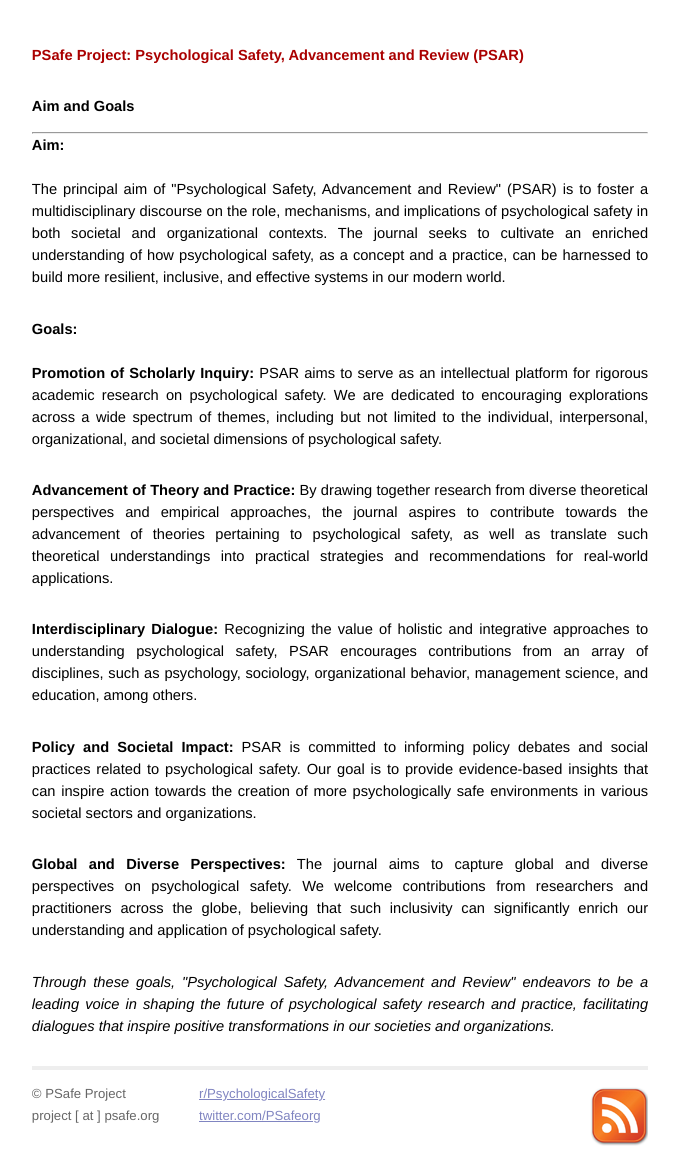
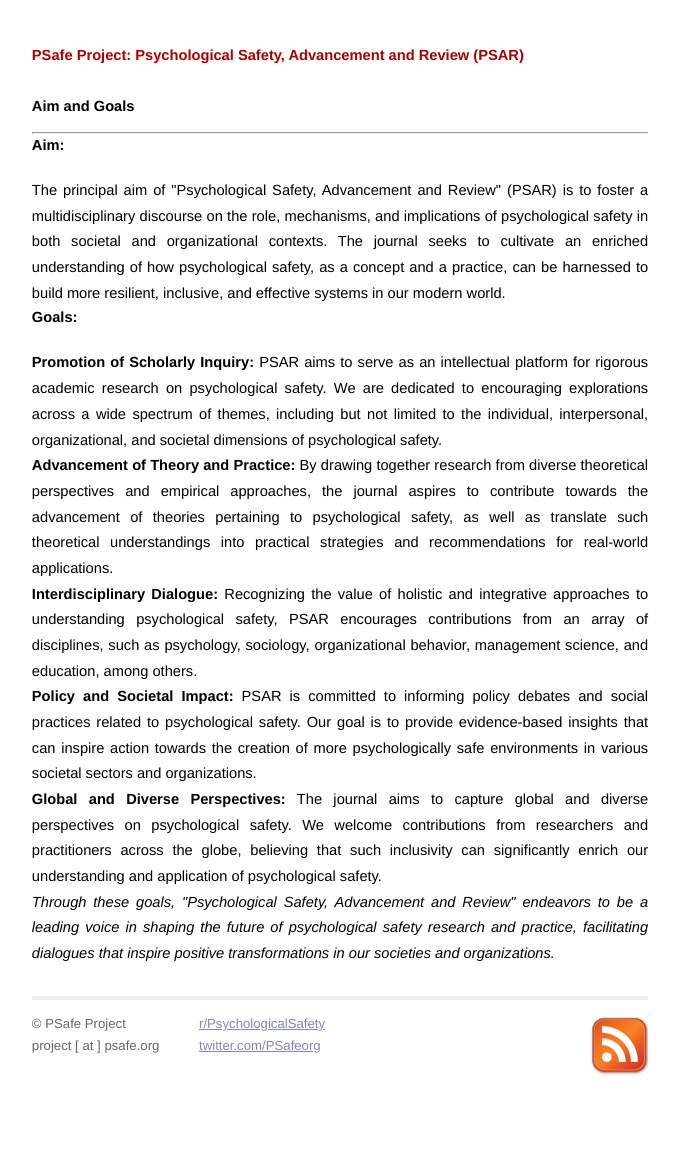
Before and after one commit to atidbit/psafe, a Jekyll site: the page built from goals.html, in a window 1280 px wide. Shown: the whole page, without its empty margins (300-980 px from the left). Built offline with Jekyll 4.4.1, drawn with Linux system fonts in a browser that asks for light colours; after the commit the page ends 1083 px from its top, so only the background shows below that.

Commit message:
Update goals.html

```diff
--- a/goals.html
+++ b/goals.html
@@ -10,53 +10,53 @@
     <ul class="posts">
 <h2>Aim:</h2>
     <br>
-    <ul class="posts">
+     <li>
       The principal aim of "Psychological Safety, Advancement and Review" (PSAR) is
       to foster a multidisciplinary discourse on the role, mechanisms, and
       implications of psychological safety in both societal and organizational
       contexts. The journal seeks to cultivate an enriched understanding of
       how psychological safety, as a concept and a practice, can be harnessed
       to build more resilient, inclusive, and effective systems in our modern world.
-    </ul>
+    </li>
 <h2>Goals:</h2>
     <br>
-    <ul class="posts">
+     <li>
       <b>Promotion of Scholarly Inquiry:</b> PSAR aims to serve as an intellectual platform
       for rigorous academic research on psychological safety. We are dedicated to encouraging
       explorations across a wide spectrum of themes, including but not limited to the
       individual, interpersonal, organizational, and societal dimensions of psychological
       safety.
-    </ul>
-    <ul class="posts">
+     </li>
+     <li>
       <b>Advancement of Theory and Practice:</b> By drawing together research from diverse
       theoretical perspectives and empirical approaches, the journal aspires to contribute
       towards the advancement of theories pertaining to psychological safety, as well as
       translate such theoretical understandings into practical strategies and recommendations
       for real-world applications.
-    </ul>
-    <ul class="posts">
+    </li>
+     <li>
       <b>Interdisciplinary Dialogue:</b> Recognizing the value of holistic and integrative approaches
       to understanding psychological safety, PSAR encourages contributions from an array of
       disciplines, such as psychology, sociology, organizational behavior, management science,
       and education, among others.
-    </ul>
-    <ul class="posts">
+    </li>
+     <li>
       <b>Policy and Societal Impact:</b> PSAR is committed to informing policy debates and social
       practices related to psychological safety. Our goal is to provide evidence-based insights
       that can inspire action towards the creation of more psychologically safe environments in
       various societal sectors and organizations.
-    </ul>
-    <ul class="posts">
+    </li>
+     <li>
       <b>Global and Diverse Perspectives:</b> The journal aims to capture global and diverse perspectives
       on psychological safety. We welcome contributions from researchers and practitioners across
       the globe, believing that such inclusivity can significantly enrich our understanding and
       application of psychological safety.
-    </ul>
-    <ul class="posts">
+    </li>
+     <li>
       <i>Through these goals, "Psychological Safety, Advancement and Review" endeavors to be a leading voice
       in shaping the future of psychological safety research and practice, facilitating dialogues
       that inspire positive transformations in our societies and organizations.</i>
-    </ul>
+    </li>
   </ul>
 
 </div>
```
